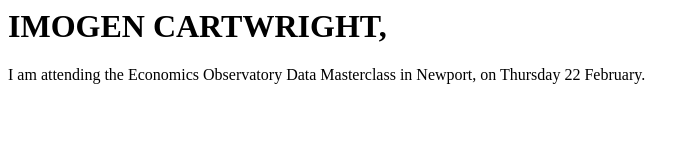
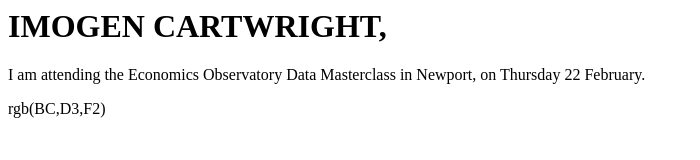
Before and after one commit to imogencartwright/imogencartwright.github.io, a plain HTML site: page index.html in a window 1280 px wide. Shown: the whole page, without its empty margins (0-700 px from the left). Drawn offline with Linux system fonts and the light colour scheme.

Commit message:
Update index.html

```diff
--- a/index.html
+++ b/index.html
@@ -2,5 +2,6 @@
   <body>
     <h1> IMOGEN CARTWRIGHT, </h1>
     <P> I am attending the Economics Observatory Data Masterclass in Newport, on Thursday 22 February. </P>
+    rgb(BC,D3,F2)
   </body>
 </html>
```
